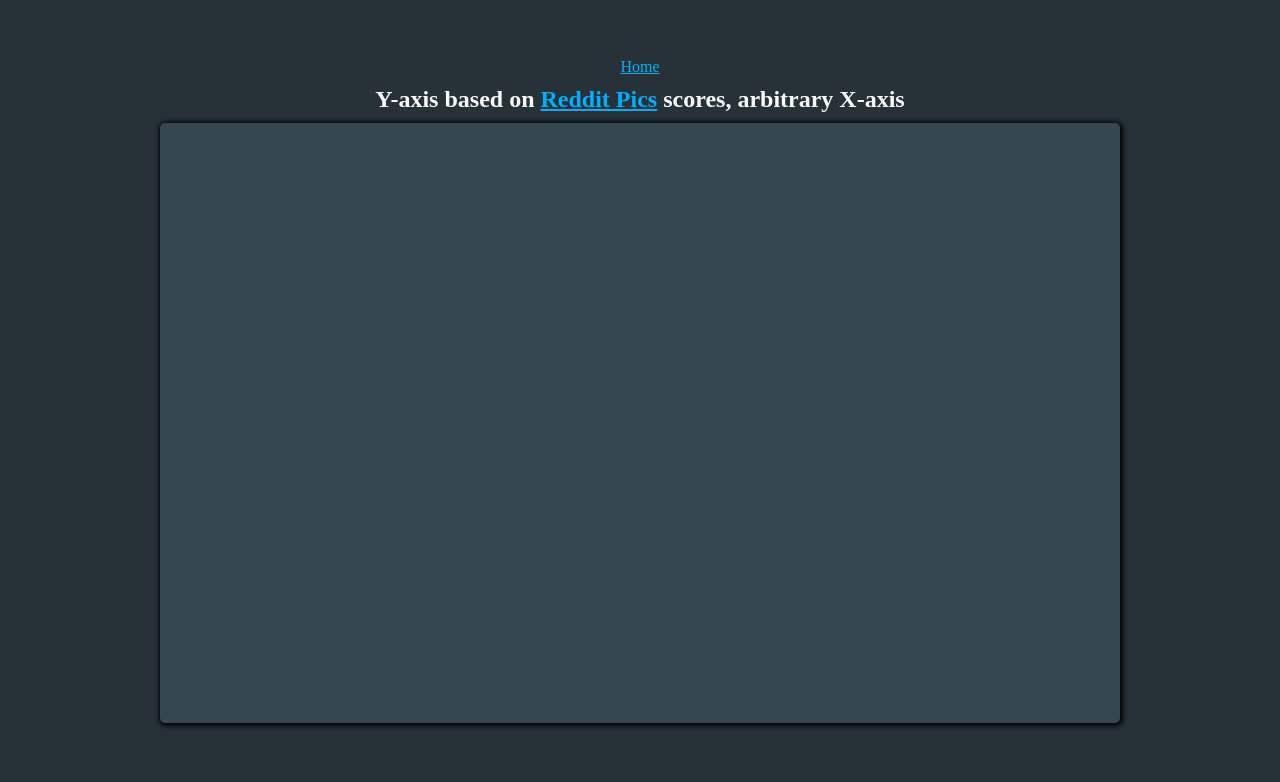
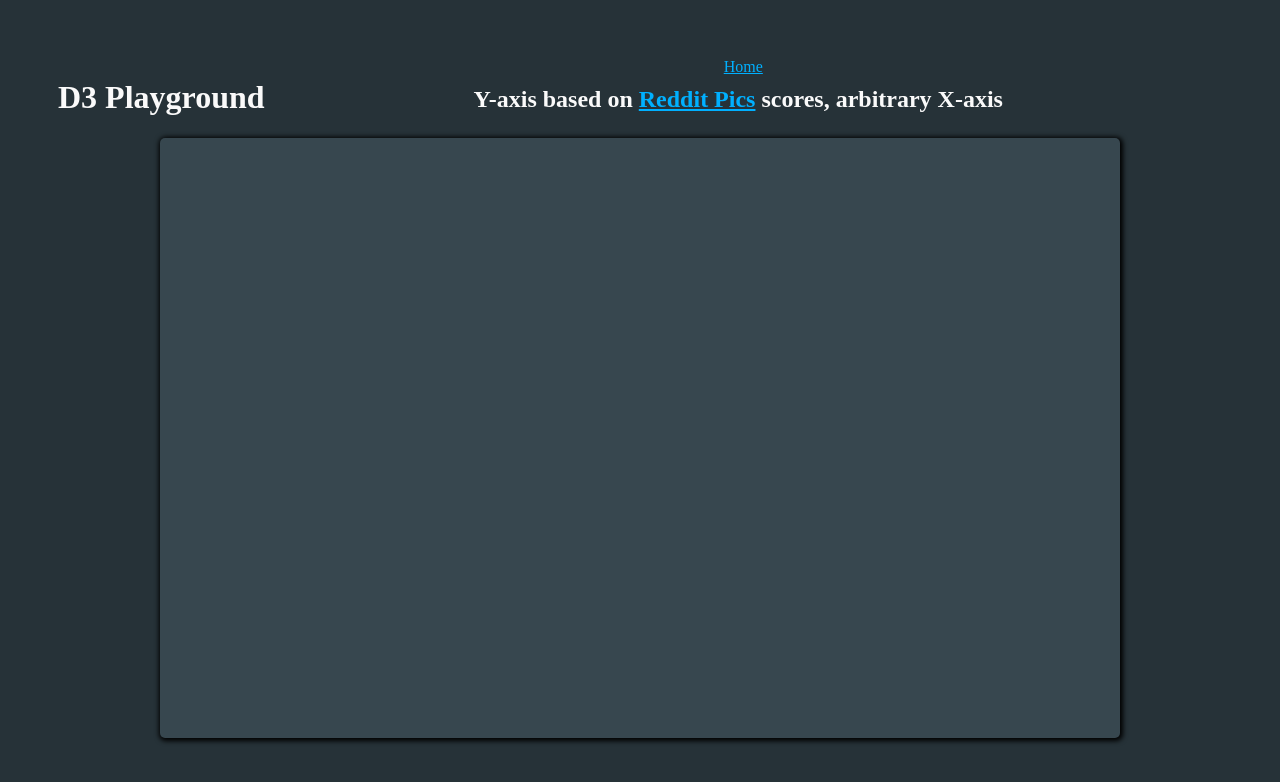
Before and after one commit to nem035/d3-reddit-pics, a website: page pages/axis/index.html in a window 1280 px wide. Drawn offline with nearby package versions, Linux system fonts and the light colour scheme; no server answers.

Commit message:
page title

```diff
--- a/index.css
+++ b/index.css
@@ -6,6 +6,11 @@ body {
 
 .content {
   text-align: center;
+}
+
+.content .title {
+  position: relative;
+  float: left;
 }
 
 .components {
--- a/pages/axis/index.html
+++ b/pages/axis/index.html
@@ -6,6 +6,7 @@
     <link rel="stylesheet" href="../../index.css"/>
   </head>
   <body class="content">
+    <h1 class="title">D3 Playground</h1>
     <a href="../../index.html">Home</a>
     <h2>
       Y-axis based on <a href="https://www.reddit.com/r/pics.json">Reddit Pics</a> scores, arbitrary X-axis
```
Also changed, not shown: index.html (+1 -0 lines), pages/bars/index.html (+1 -0 lines), pages/circles/index.html (+1 -0 lines).
